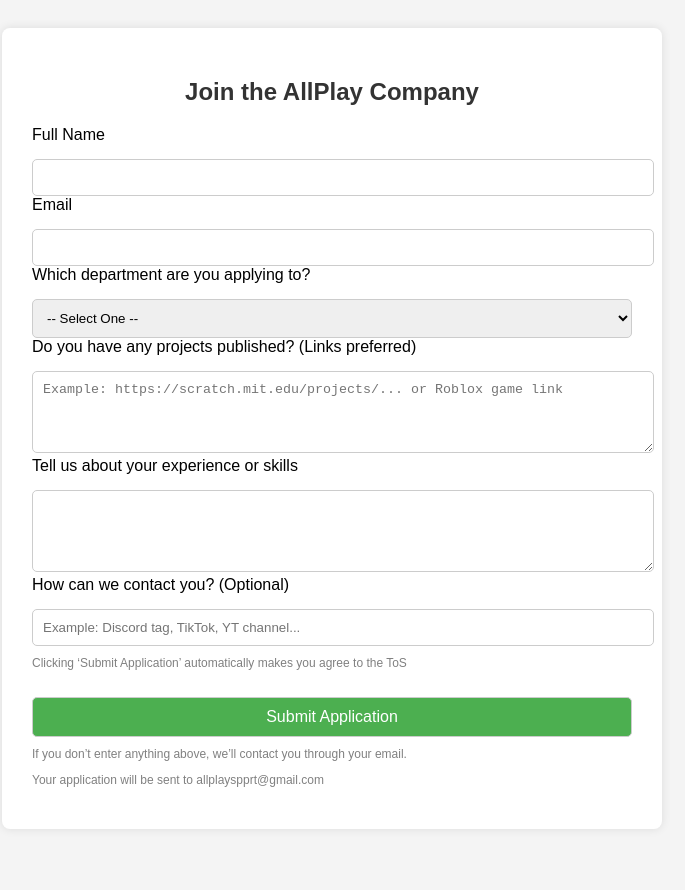
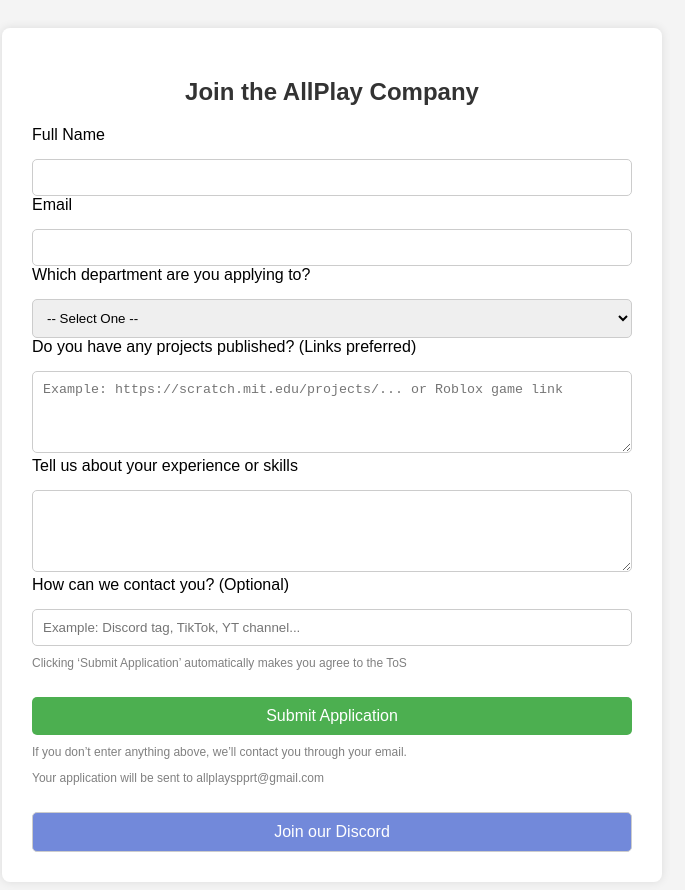
Before and after one commit to omxrprob/AllPlaysignup, a plain HTML site: page index.html in a window 1280 px wide. Shown: the whole page, without its empty margins (308-993 px from the left). Before the commit the page ends 857 px from the top, so only its background shows below. Drawn offline with Linux system fonts and the light colour scheme.

Commit message:
index.html

```diff
--- a/index.html
+++ b/index.html
@@ -22,18 +22,20 @@
       text-align: center;
       color: #333;
     }
-    input, textarea, select, button {
+    input, textarea, select, button, .link-button {
       width: 100%;
       padding: 10px;
       margin-top: 15px;
       border: 1px solid #ccc;
       border-radius: 5px;
+      box-sizing: border-box;
     }
     button {
       background-color: #4CAF50;
       color: white;
       font-size: 16px;
       cursor: pointer;
+      border: none;
     }
     button:hover {
       background-color: #45a049;
@@ -45,6 +47,17 @@
     }
     #otherField {
       display: none;
+    }
+    .link-button {
+      background-color: #7289DA;
+      color: white;
+      text-align: center;
+      display: inline-block;
+      text-decoration: none;
+      font-size: 16px;
+    }
+    .link-button:hover {
+      background-color: #5b6eae;
     }
   </style>
 </head>
@@ -94,6 +107,9 @@
     <p class="note">If you don’t enter anything above, we’ll contact you through your email.</p>
     <p class="note">Your application will be sent to allplayspprt@gmail.com</p>
   </form>
+
+  <!-- Join Discord button -->
+  <a href="https://discord.gg/WV3fGfKq5a" target="_blank" class="link-button">Join our Discord</a>
 </div>
 
 <!-- Script for showing 'Other' input -->
```
